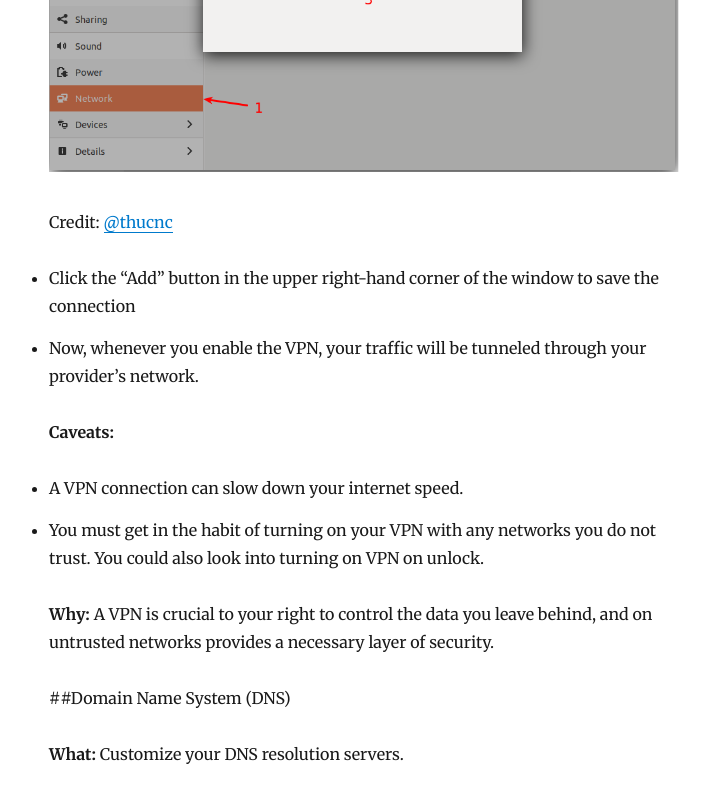
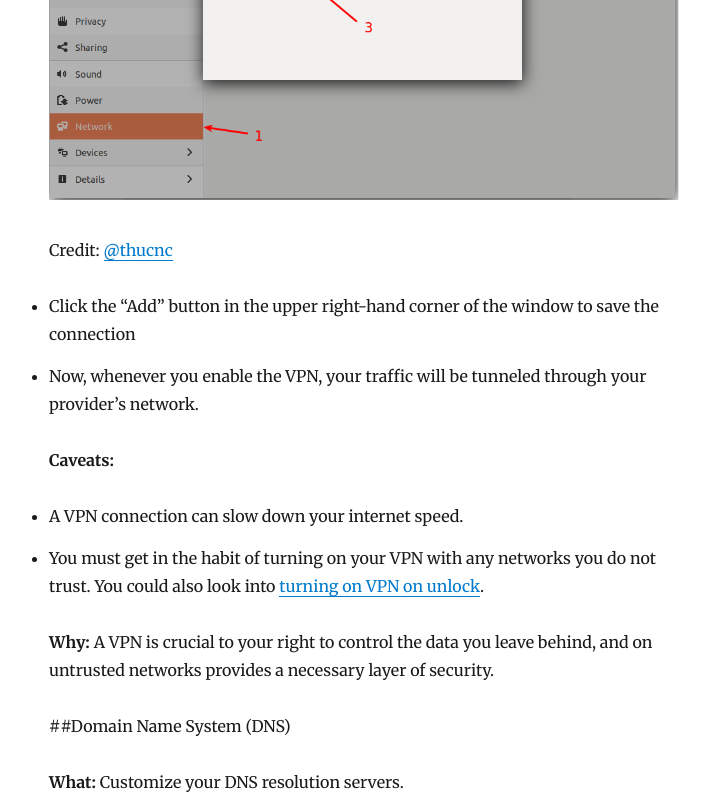
Before and after one commit to isaiahnixon/blog, a Gatsby site: page /secure-ubuntu-laptop/ in a window 1280 px wide. Shown: the part 2455-3255 px from the top of the page, without its empty margins (276-986 px from the left). Built offline with nearby package versions, Linux system fonts and the light colour scheme; Gatsby itself is replaced by a stand-in of ours; some packages are replaced by stand-ins of ours.

Commit message:
Formatting fixes on blog post.

```diff
--- a/content/blog/secure-ubuntu-laptop/index.md
+++ b/content/blog/secure-ubuntu-laptop/index.md
@@ -21,6 +21,7 @@ Credit: [mikewhatever](https://askubuntu.com/questions/1029285/ubuntu-18-04-disk
 **Caveats:**
 - If you need to dual boot, a more [advanced configuration is required](https://askubuntu.com/questions/1029285/ubuntu-18-04-disk-encryption).
 - Make a habit of shutting your computer down whenever it is not in use, this will trigger the encryption process each time and lock in the security benefits.
+
 **Why:** The physical security of a computer (especially a laptop) is impossible to guarantee, and I don’t want to stress about what files are on my drive at any given moment in time.
 
 ##Firewall
@@ -68,7 +69,7 @@ Credit: [@thucnc](https://medium.com/@thucnc/openvpn-on-ubuntu-18-04-3295cabf114
 **Caveats:**
 
 - A VPN connection can slow down your internet speed.
-- You must get in the habit of turning on your VPN with any networks you do not trust. You could also look into turning on VPN on unlock.
+- You must get in the habit of turning on your VPN with any networks you do not trust. You could also look into [turning on VPN on unlock](https://askubuntu.com/questions/1033278/automatically-turn-on-vpn-on-computer-unlock-ubuntu-18-04).
 
 **Why:** A VPN is crucial to your right to control the data you leave behind, and on untrusted networks provides a necessary layer of security.
 
```
